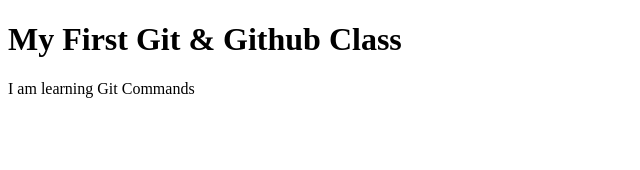
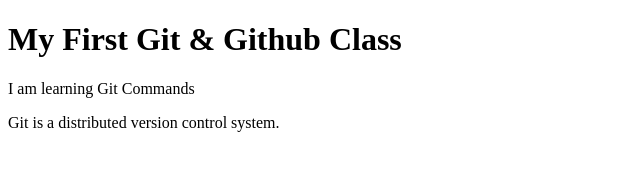
Before and after one commit to Danielogbu9/git-branching, a plain HTML site: page git.html in a window 1280 px wide. Shown: the whole page, without its empty margins (0-640 px from the left). Drawn offline with Linux system fonts and the light colour scheme.

Commit message:
new changes

```diff
--- a/git.html
+++ b/git.html
@@ -1,13 +1,17 @@
 <!DOCTYPE html>
 <html lang="en">
+
 <head>
    <meta charset="UTF-8">
    <meta name="viewport" content="width=device-width, initial-scale=1.0">
    <title>Document</title>
    <link rel="stylesheet" href="styles.css">
 </head>
+
 <body>
    <h1>My First Git & Github Class</h1>
    <p>I am learning Git Commands</p>
+   <p>Git is a distributed version control system.</p>
 </body>
+
 </html>
```
